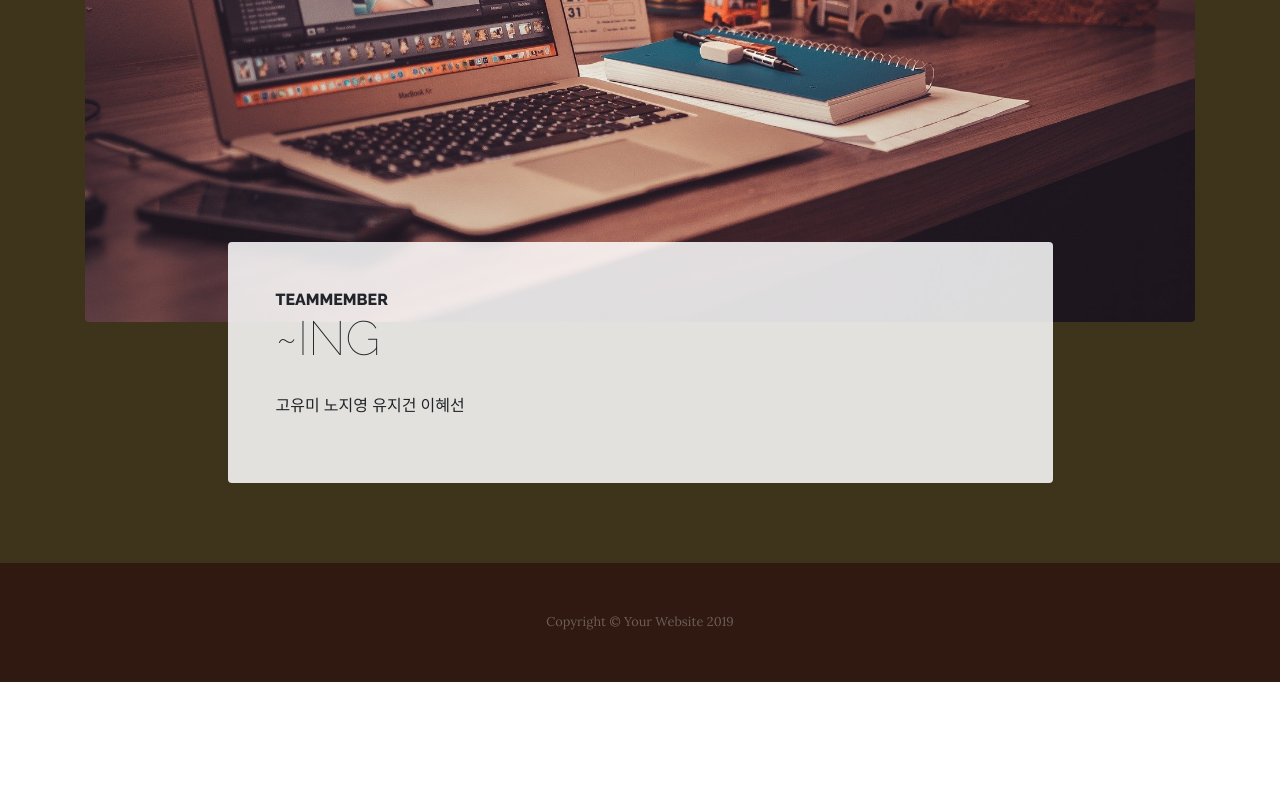
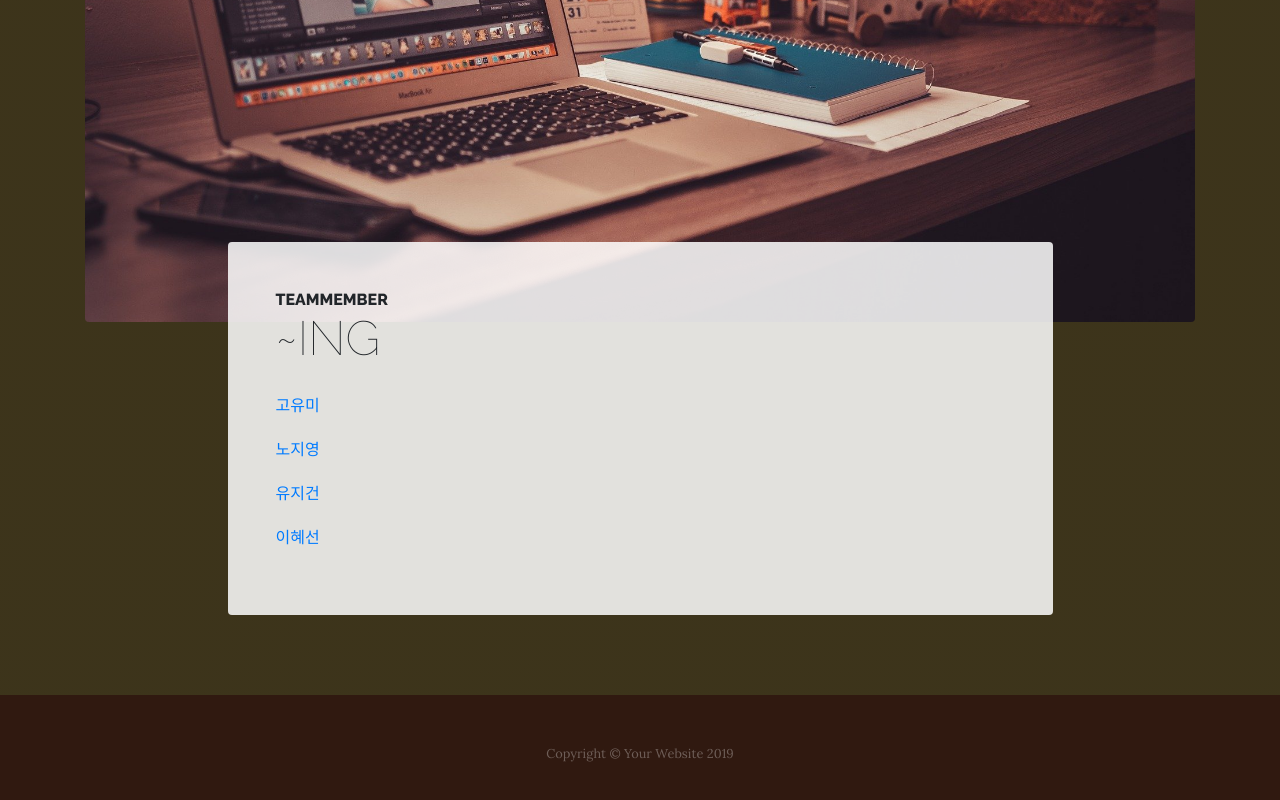
Before and after one commit to Jinnan-Yun/jinnan-yun.io, a website: page store.html in a window 1280 px wide. Shown: the part 1840-2640 px from the top of the page. Before the commit the page ends 2522 px from the top, so only its background shows below. Drawn offline with Linux system fonts and the light colour scheme.

Commit message:
Update store.html
team member github page link

```diff
--- a/store.html
+++ b/store.html
@@ -124,7 +124,10 @@
                   <span class="section-heading-upper">TEAMMEMBER</span>
                   <span class="section-heading-lower">~ing</span>
                 </h2>
-                <p>고유미 노지영 유지건 이혜선</p>
+                <p><a href="https://yumi-koh.github.io/">고유미</a></p>
+                <p><a href="http://yesjiyoung.github.io/">노지영</a></p>
+                <p><a href="https://yujigun.github.io/">유지건</a></p>
+                <p><a href="https://hyeseonlee.github.io/">이혜선</a></p>
                 <p class="mb-0"></p>
               </div>
             </div>
```
